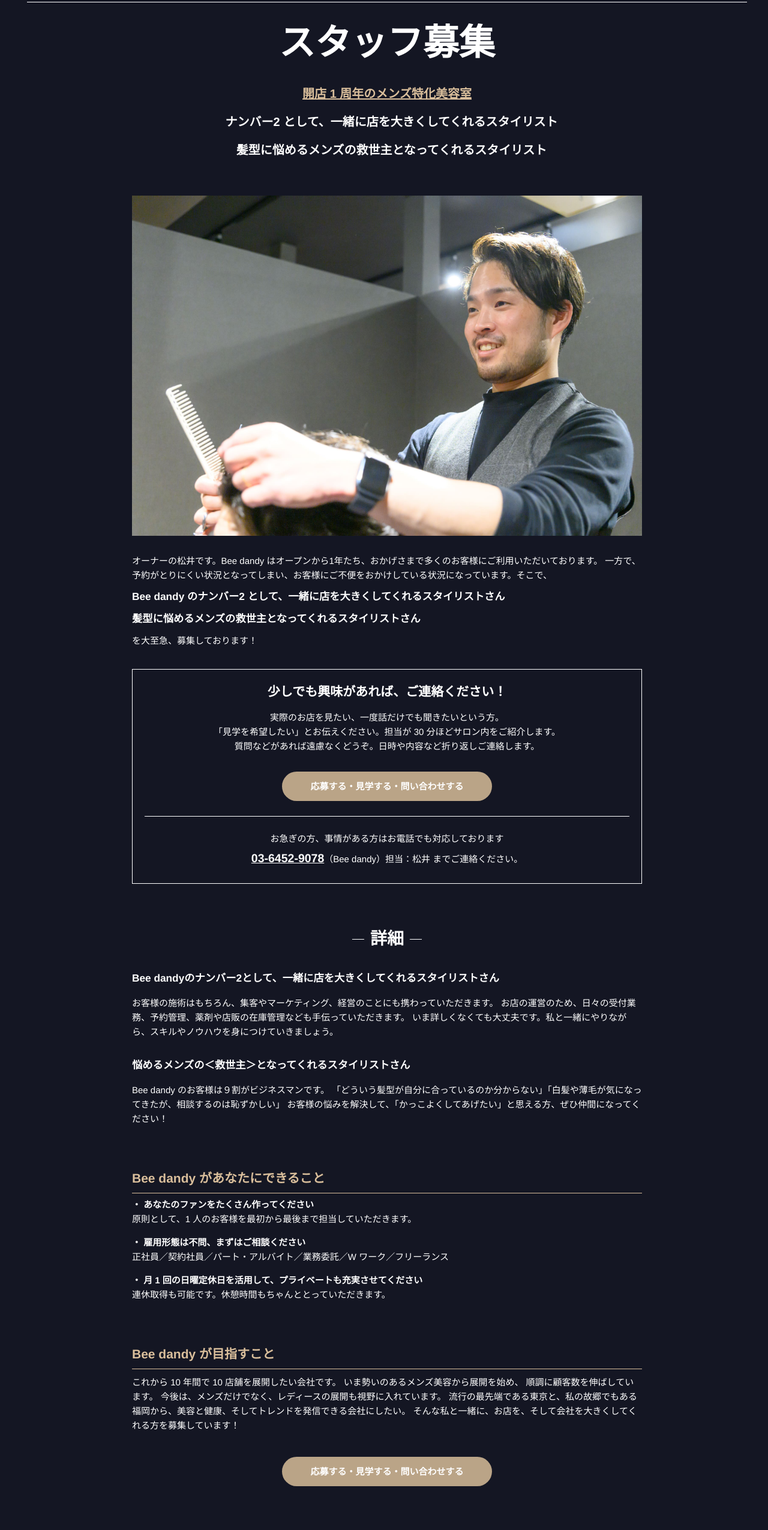
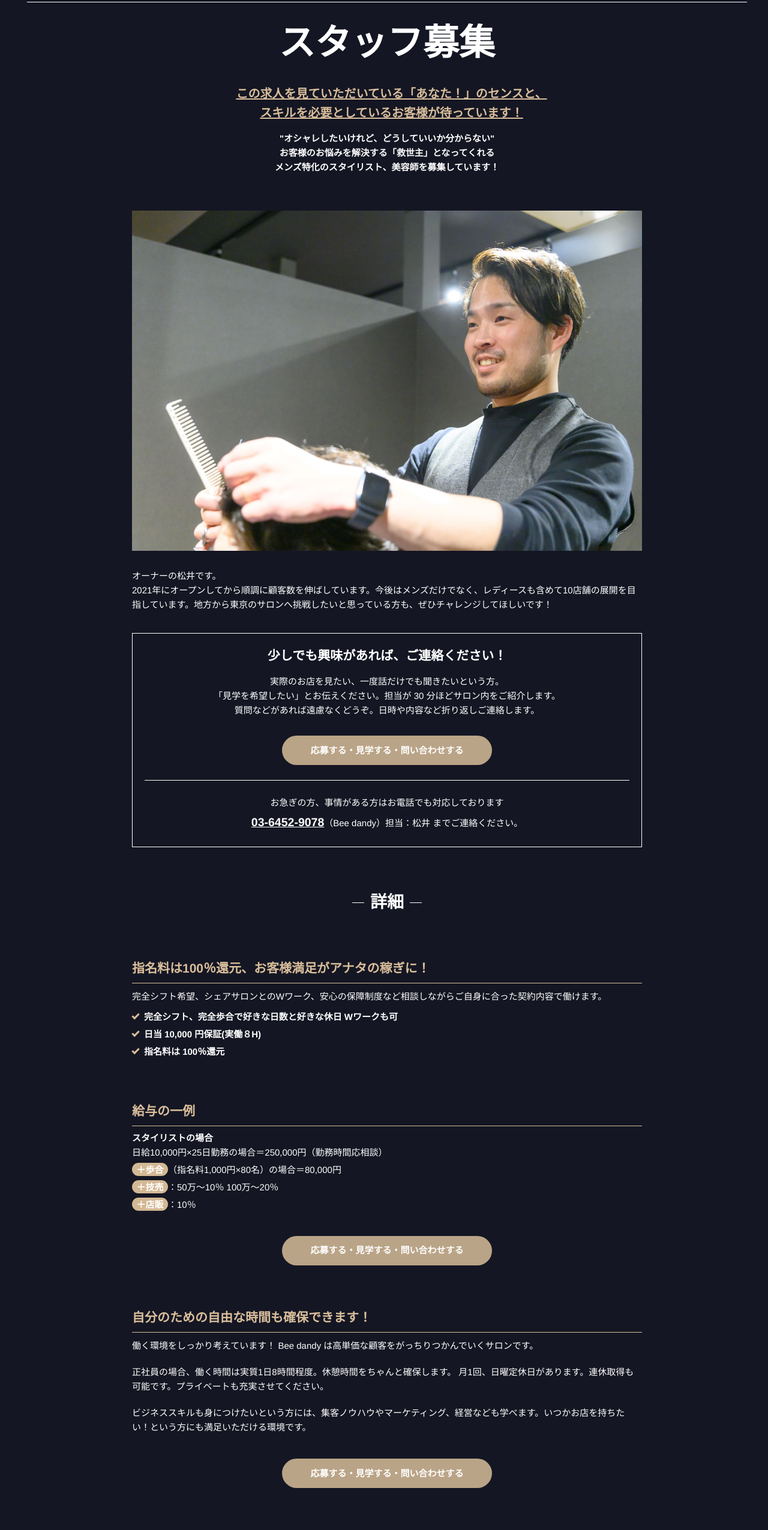
Before and after one commit to kamy0042/bee_group_web, a Next.js app: page /recruit in a window 1280 px wide. Shown: the part 234-2784 px from the top of the page at 60% size. Built offline with nearby package versions, Linux system fonts and the light colour scheme.

Commit message:
求人ページ　コンテンツ更新

```diff
--- a/pages/recruit/index.tsx
+++ b/pages/recruit/index.tsx
@@ -46,19 +46,16 @@ const Recruit = () => (
         <section>
           <h1 className={styles.heading}>スタッフ募集</h1>
           <div className={styles.headerCopy}>
-            <p>開店 1 周年のメンズ特化美容室</p>
-            <p className={styles.headerCopyItem}>ナンバー2 として、一緒に店を大きくしてくれるスタイリスト</p>
-            <p className={styles.headerCopyItem}>髪型に悩めるメンズの救世主となってくれるスタイリスト</p>
+            <p className={styles.headerCopyItem}>この求人を見ていただいている「あなた！」のセンスと、 <br />スキルを必要としているお客様が待っています！</p>
+            <p>&quot;オシャレしたいけれど、どうしていいか分からない&quot;<br />
+              お客様のお悩みを解決する「救世主」となってくれる<br />
+              メンズ特化のスタイリスト、美容師を募集しています！</p>
           </div>
         </section>
         <div className={styles.message}>
           <img src="/img/bee_recruit.jpg" alt="松井オーナー" />
           <p>
-            オーナーの松井です。Bee dandy はオープンから1年たち、おかげさまで多くのお客様にご利用いただいております。
-            一方で、予約がとりにくい状況となってしまい、お客様にご不便をおかけしている状況になっています。そこで、
-            <span>Bee dandy のナンバー2 として、一緒に店を大きくしてくれるスタイリストさん</span>
-            <span>髪型に悩めるメンズの救世主となってくれるスタイリストさん</span>
-            を大至急、募集しております！
+            オーナーの松井です。<br />2021年にオープンしてから順調に顧客数を伸ばしています。今後はメンズだけでなく、レディースも含めて10店舗の展開を目指しています。地方から東京のサロンへ挑戦したいと思っている方も、ぜひチャレンジしてほしいです！
           </p>
         </div>
         <div className={styles.ctaBoxWrapper}>
@@ -66,42 +63,38 @@ const Recruit = () => (
         </div>
         <div className={styles.section}>
           <h2 className={styles.subHeading}>詳細</h2>
-          <dl className={styles.detail}>
-            <dt>Bee dandyのナンバー2として、一緒に店を大きくしてくれるスタイリストさん</dt>
-            <dd>
-              お客様の施術はもちろん、集客やマーケティング、経営のことにも携わっていただきます。
-              お店の運営のため、日々の受付業務、予約管理、薬剤や店販の在庫管理なども手伝っていただきます。
-              いま詳しくなくても大丈夫です。私と一緒にやりながら、スキルやノウハウを身につけていきましょう。
-            </dd>
-            <dt>悩めるメンズの＜救世主＞となってくれるスタイリストさん</dt>
-            <dd>
-              Bee dandy のお客様は９割がビジネスマンです。
-              「どういう髪型が自分に合っているのか分からない」「白髪や薄毛が気になってきたが、相談するのは恥ずかしい」
-              お客様の悩みを解決して、「かっこよくしてあげたい」と思える方、ぜひ仲間になってください！
-            </dd>
-          </dl>
+
           <section className={styles.description}>
-            <h3>Bee dandy があなたにできること</h3>
-            <dl className={styles.descriptionInner}>
-              <dt>・ あなたのファンをたくさん作ってください</dt>
-              <dd>原則として、1 人のお客様を最初から最後まで担当していただきます。</dd>
-              <dt>・ 雇用形態は不問、まずはご相談ください</dt>
-              <dd>正社員／契約社員／パート・アルバイト／業務委託／W ワーク／フリーランス</dd>
-              <dt>・ 月 1 回の日曜定休日を活用して、プライベートも充実させてください</dt>
-              <dd>連休取得も可能です。休憩時間もちゃんととっていただきます。</dd>
-            </dl>
+            <h3>指名料は100％還元、お客様満足がアナタの稼ぎに！</h3>
+            <div className={styles.descriptionContent}>
+              <div>
+                <p>
+                  完全シフト希望、シェアサロンとのWワーク、安心の保障制度など相談しながらご自身に合った契約内容で働けます。
+                </p>
+                <ul className={styles.checkedList}>
+                  <li>完全シフト、完全歩合で好きな日数と好きな休日 Wワークも可</li>
+                  <li>日当 10,000 円保証(実働８H)</li>
+                  <li>指名料は 100％還元</li>
+                </ul>
+              </div>
+            </div>
           </section>
 
           <section className={styles.description}>
-            <h3>Bee dandy が目指すこと</h3>
-            <div className={styles.descriptionContent}>
-              <p>
-                これから 10 年間で 10 店舗を展開したい会社です。 いま勢いのあるメンズ美容から展開を始め、
-                順調に顧客数を伸ばしています。 今後は、メンズだけでなく、レディースの展開も視野に入れています。
-                流行の最先端である東京と、私の故郷でもある福岡から、美容と健康、そしてトレンドを発信できる会社にしたい。
-                そんな私と一緒に、お店を、そして会社を大きくしてくれる方を募集しています！
-              </p>
-            </div>
+            <h3>給与の一例</h3>
+            <dl className={styles.descriptionInner}>
+              <dt>スタイリストの場合</dt>
+              <dd>日給10,000円×25日勤務の場合＝250,000円（勤務時間応相談）</dd>
+              <dd className={styles.withIcon}>
+                <span className={styles.icon}>＋歩合</span>（指名料1,000円×80名）の場合＝80,000円
+              </dd>
+              <dd className={styles.withIcon}>
+                <span className={styles.icon}>＋技売</span>：50万～10％ 100万～20％
+              </dd>
+              <dd className={styles.withIcon}>
+                <span className={styles.icon}>＋店販</span>：10％
+              </dd>
+            </dl>
             <div className={styles.btn}>
               <CtaButton
                 text="応募する・見学する・問い合わせする"
@@ -111,21 +104,41 @@ const Recruit = () => (
           </section>
 
           <section className={styles.description}>
-            <h3>アナタに合わせた集客プラン、アナタのスキル次第でしっかり稼げる</h3>
+            <h3>自分のための自由な時間も確保できます！</h3>
+            <div className={styles.descriptionContent}>
+              <div>
+                <p>
+                  働く環境をしっかり考えています！ Bee dandy は高単価な顧客をがっちりつかんでいくサロンです。
+                </p>
+                <p>
+                  正社員の場合、働く時間は実質1日8時間程度。休憩時間をちゃんと確保します。 月1回、日曜定休日があります。連休取得も可能です。プライベートも充実させてください。
+                </p>
+                <p>
+                  ビジネススキルも身につけたいという方には、集客ノウハウやマーケティング、経営なども学べます。いつかお店を持ちたい！という方にも満足いただける環境です。
+                </p>
+                <div className={styles.btn}>
+                  <CtaButton
+                    text="応募する・見学する・問い合わせする"
+                    link="https://work.salonboard.com/slnH000530403/input/"
+                  />
+                </div>
+              </div>
+            </div>
+          </section>
+
+          <section className={styles.description}>
+            <h3>Bee dandy があなたにできること</h3>
             <div className={styles.descriptionContent}>
               <img src="/img/owner_cut_2.jpg" alt="お客様と談笑しながらのカット風景" />
               <div className={styles.descriptionTextArea}>
-                <p>
-                  頑張った分はきちんと評価し、お客様満足がアナタの稼ぎに。すでにキャパフルのため、新規顧客を優先して
-                  対応していただきます。完全シフト希望、シェアサロンとのWワーク、 安心の保障制度など相談しながら
-                  ご自身に合った契約内容で働けます。
-                </p>
-                <p>例えば</p>
-                <ul className={styles.checkedList}>
-                  <li>完全シフト、完全歩合で好きな日数と好きな休日 Wワークも可</li>
-                  <li>日当 10,000 円保証(実働８H)</li>
-                  <li>指名料は 100％還元</li>
-                </ul>
+                <dl className={styles.descriptionInner}>
+                  <dt>・ あなたのファンをたくさん作ってください</dt>
+                  <dd>Bee dandyは高単価な顧客をがっちりつかんでいくサロンです。原則として、1人のお客様を最初から最後まで担当していただきます。</dd>
+                  <dt>・ 安定した新規集客、月40人から80人</dt>
+                  <dd>入社してもカットする機会がないとか、集客や営業のノルマを押し付けるようなことはありません。</dd>
+                  <dt>・ 雇用形態は不問、まずはご相談ください</dt>
+                  <dd>正社員／契約社員／パート・アルバイト／業務委託／W ワーク／フリーランス</dd>
+                </dl>
               </div>
             </div>
             <div className={styles.btn}>
@@ -137,18 +150,15 @@ const Recruit = () => (
           </section>
 
           <section className={styles.description}>
-            <h3>誇りを持てる仕事をしながら、自分のための自由な時間も確保できる</h3>
+            <h3>Bee dandy が目指すこと</h3>
             <div className={styles.descriptionContent}>
               <img src="/img/owner_cut_1.jpg" alt="真剣な表情でカットを行うオーナー" />
               <div className={styles.descriptionTextArea}>
-                <p>働く環境をしっかり考えています！ Bee dandy は高単価な顧客をがっちりつかんでいくサロンです。</p>
                 <p>
-                  正社員の場合、働く時間は実質1日8時間程度。休憩時間をちゃんと確保します。
-                  月1回、日曜定休日があります。連休取得も可能です。プライベートも充実させてください。
+                  これから 10 年間で 10 店舗を展開したい会社です。
                 </p>
-                <p>
-                  ビジネススキルも身につけたいという方には、集客ノウハウやマーケティング、経営なども学べます。いつかお店を持ちたい！という方にも満足いただける環境です。
-                </p>
+                <p>いま勢いのあるメンズ美容から展開を始め、順調に顧客数を伸ばしています。今後は、メンズだけでなく、レディースの展開も視野に入れています。</p>
+                <p>流行の最先端である東京と、私の故郷でもある福岡から、美容と健康、そしてトレンドを発信できる会社にしたい。そんな私と一緒に、お店を、そして会社を大きくしてくれる方を募集しています！</p>
               </div>
             </div>
             <div className={styles.btn}>
@@ -177,49 +187,21 @@ const Recruit = () => (
           </section>
 
           <section className={styles.description}>
-            <h3>給与の一例</h3>
-            <dl className={styles.descriptionInner}>
-              <dt>スタイリストの場合</dt>
-              <dd>日給10,000円×25日勤務の場合＝250,000円（勤務時間応相談）</dd>
-              <dd className={styles.withIcon}>
-                <span className={styles.icon}>＋歩合</span>（指名料1,000円×80名）の場合＝80,000円
-              </dd>
-              <dd className={styles.withIcon}>
-                <span className={styles.icon}>＋技売</span>：50万～10％ 100万～20％
-              </dd>
-              <dd className={styles.withIcon}>
-                <span className={styles.icon}>＋店販</span>：10％
-              </dd>
-            </dl>
-          </section>
-
-          <section className={styles.description}>
-            <h3>メッセージ：松井祐太（オーナー）</h3>
+            <h3>スタッフの声</h3>
+            <p className={styles.voice}>『求められるレベルは高いですが！こんなに楽しく、ストレスなく働けて、稼げる環境がある事を知ってほしいです！！』 （スタイリスト：深沢）</p>
             <div className={styles.descriptionContent}>
-              <img className={styles.spNone} src="/img/owner_full.jpg" alt="松井オーナー" />
-              <img className={styles.pcNone} src="/img/owner_full_pc.jpg" alt="松井オーナー" />
+              <img src="/img/bee_hukazawa.jpg" alt="笑みを浮かべるスタイリスト深沢" />
               <div className={styles.descriptionTextArea}>
                 <p>
-                  僕と一緒に、Bee dandy を大きくしてくれませんか！
-                  たくさんの感動と自分への誇りを得られる美容室を作りたい。そんな想いで福岡から上京し、2021年、ビジネスマンの街、新橋に
-                  Bee dandy をオープンしました。
-                  月1回、日曜定休日があります。連休取得も可能です。プライベートも充実させてください。
+                  原宿のお店に入った後、フリーランスになったのですが、経営知識を学びたいのと、オーナーの人柄に魅かれてBee dandyに入社しました。
                 </p>
                 <p>
-                  この求人を見ていただいている「あなた」のセンスと、スキルを必要としているお客様が待っています！
-                  オシャレしたいけど、どうしていいか分からない、そんなお客様のお悩みを解決できる、救世主となってくれる、メンズ特化のスタイリスト、美容師を募集しています。
+                  オーナーは何より人が大好きで、人間味に溢れています。だからこそ、お客様へ提供する「価値」にもこだわりがあるので、サービスや商材がしっかりしています。その分、客単価が高く、客層もちゃんとした方が多いというのはすごく理解できます。
                 </p>
                 <p>
-                  今後は店舗や新しいサービスの展開も考えています。地方から東京のサロンへ挑戦したいと思っている方がいらっしゃったら、できるだけサポートします。私も共感できるところが
-                  あるので、ぜひチャレンジしてほしい！そんなあなたを待っています！
+                  ぶっちゃけ、収入が倍になりました。しかもストレス無し(笑)。美容師ってずっと働いても稼げない・・・と感じている方も多いと思います。しかし、Bee dandyに入社して、そうではない世界がここにあるのを知り、視野がグンと広がりました。
                 </p>
               </div>
-            </div>
-            <div className={styles.btn}>
-              <CtaButton
-                text="応募する・見学する・問い合わせする"
-                link="https://work.salonboard.com/slnH000530403/input/"
-              />
             </div>
           </section>
 
--- a/styles/Recruit.module.scss
+++ b/styles/Recruit.module.scss
@@ -76,6 +76,9 @@
   @include pc {
     font-size: $text-large;
     text-align: center;
+  }
+  & + p {
+    margin-top: 1.5rem;
   }
   &::before{
     content: '';
@@ -251,6 +254,9 @@
   & > li + li {
     margin-top: 0.25rem;
   }
+  p + & {
+    margin-top: 1rem;
+  }
   @include pc {
     & > li + li {
       margin-top: 0.5rem;
@@ -362,3 +368,14 @@
     display: none;
   }
 }
+
+.voice {
+  font-weight: bold;
+  margin-bottom: 1rem;
+  @include pc{
+    font-size: 1.4em;
+    margin-bottom: 1.5rem;
+  }
+
+
+}
```
